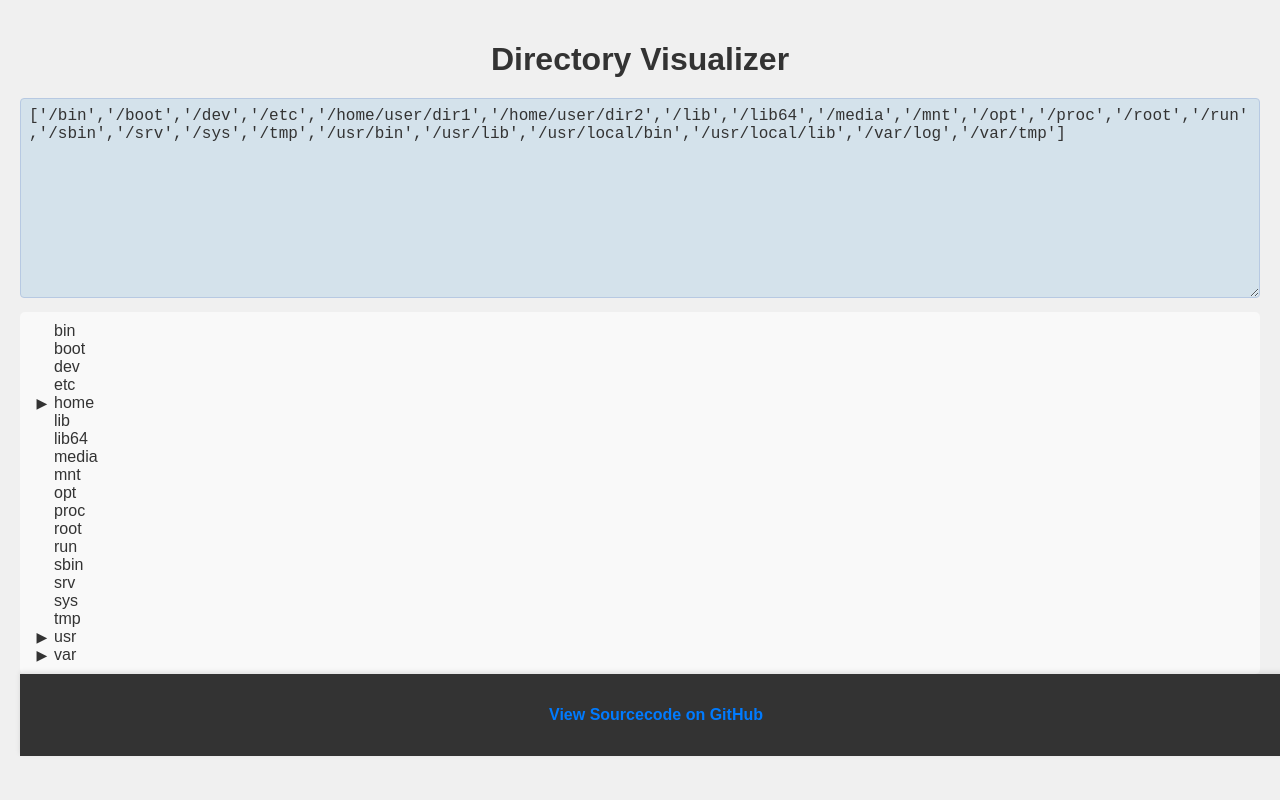
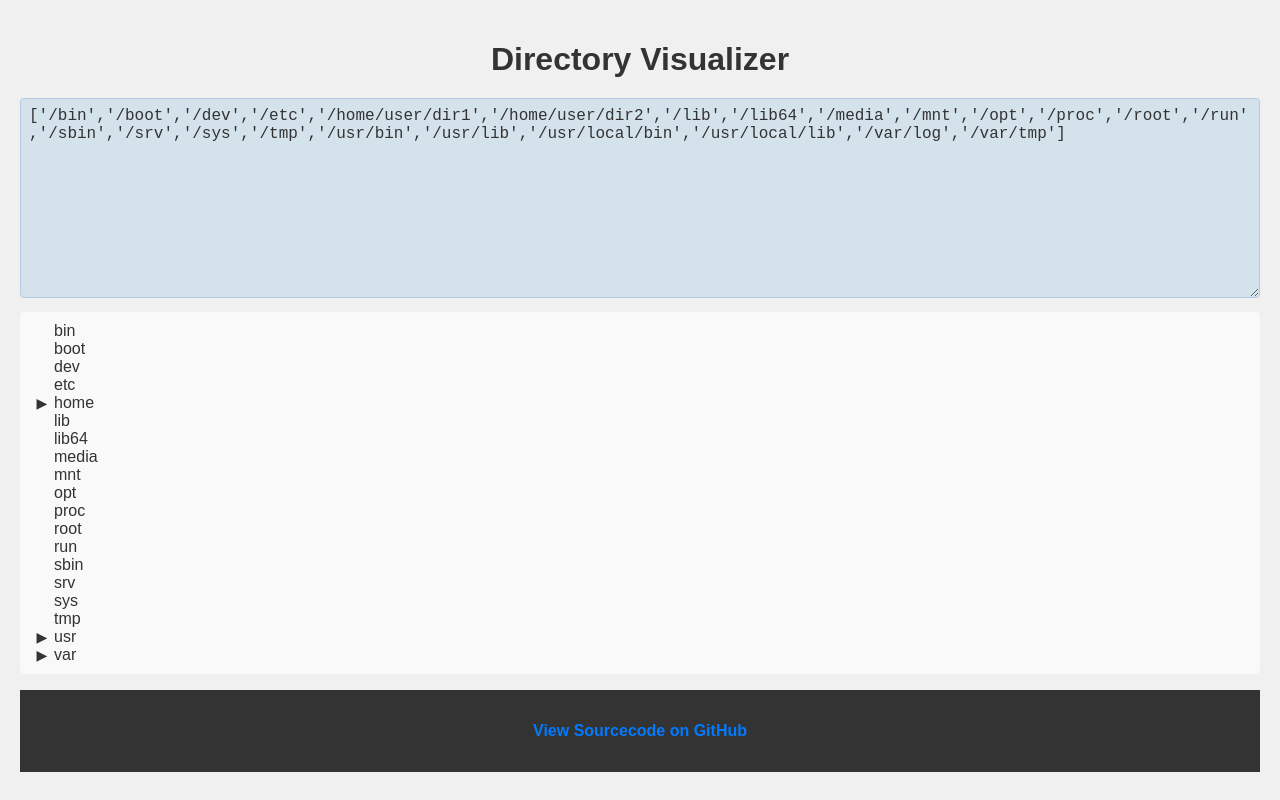
Before and after one commit to 0xApplePie/directory-gui-demo, a React (Create React App) app: page / in a window 1280 px wide. Built offline with nearby package versions, Linux system fonts and the light colour scheme.

Commit message:
Footer style

```diff
--- a/src/components/Footer.tsx
+++ b/src/components/Footer.tsx
@@ -3,13 +3,12 @@ import styled from 'styled-components'
 import { colors } from '../styles/colors'
 
 const FooterContainer = styled.footer`
-  width: 100%;
   padding: 1rem;
+  margin-top: 1rem;
   background-color: ${colors.textColor};
   color: ${colors.white};
   text-align: center;
   bottom: 0;
-  box-shadow: 0 -2px 5px rgba(0, 0, 0, 0.1);
 `
 
 const FooterLink = styled.a`
```
